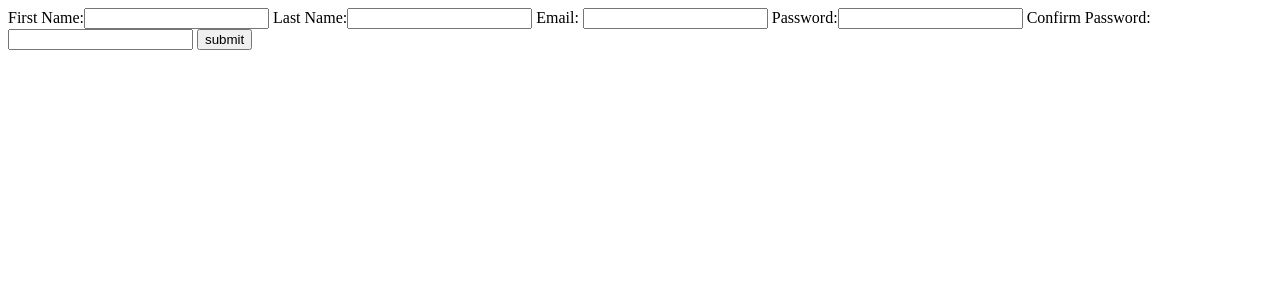
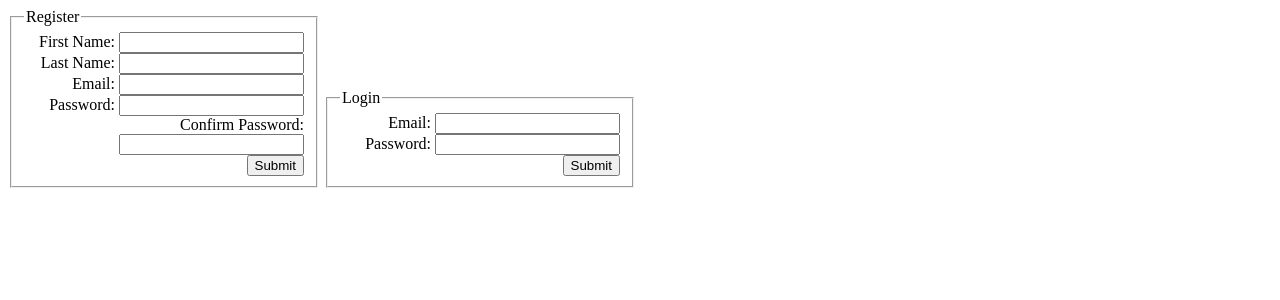
Before and after one commit to bchang1213/mysqlflask_loginandregistration, a Flask app: page / in a window 1280 px wide. Shown: the top 300 px of the page. Run offline with Flask 2, Linux system fonts and the light colour scheme.

Commit message:
created login and register

```diff
--- a/server.py
+++ b/server.py
@@ -18,8 +18,8 @@ mysql=MySQLConnector(app,'fullfriends')
 def index():
 	return render_template("index.html")
 
-@app.route("/result", methods = ["POST"])
-def posting():
+@app.route("/register", methods = ["POST"])
+def register():
 	form = request.form
 	##########################
 	# LIST OF ERRORS TO FLASH#
@@ -29,31 +29,35 @@ def posting():
 	###########################
 	#VALIDATING THE FIRST NAME#
 	###########################
-	if len(request.form['first_name']) == 0:
+	if not len(form['first_name']):
 		errors.append("Please enter your first name.")
-	elif request.form['first_name'].isalpha() != True:
+	elif len(form['first_name']) < 2:
+		errors.append("First name must contain at least two characters.")
+	elif not form['first_name'].isalpha():
 		errors.append("First name must only contain alphabetic letters.")
 
 	##########################
 	#VALIDATING THE LAST NAME#
 	##########################
-	if len(request.form['last_name']) == 0:
+	if not len(form['last_name']):
 		errors.append("Last name cannot be empty!")
-	elif request.form['last_name'].isalpha() != True:
+	elif len(form['last_name']) < 2:
+		errors.append("Last name must contain at least two characters.")
+	elif not form['last_name'].isalpha():
 		errors.append("Last name must only contain alphabetic letters.")
 
 	######################
 	#VALIDATING THE EMAIL#
 	######################
-	if len(request.form['email']) == 0:
-		errors.append("Email cannot be blank!")
-	elif not EMAIL_REGEX.match(request.form['email']):
-		errors.append("Invalid Email Address!")
+	if not len(form['email']):
+		errors.append("Please enter your e-mail address.")
+	elif not EMAIL_REGEX.match(form['email']):
+		errors.append("Please enter a valid e-mail address.")
 
 	#########################
 	#VALIDATING THE PASSWORD#
 	#########################
-	if len(form['password']) == 0:
+	if  not  len(form['password']):
 		errors.append("Please enter a password")
 	else:
 		if len(form['password']) < 8:
@@ -64,7 +68,7 @@ def posting():
 			errors.append("Password must contain at least one number.")
 		if not any([letter in "!@#$%^&*()-_=+~`\"'<>,.?/:;\}{][|" for letter in form['password']]):
 			errors.append("Password must contain at least one special character.")
-		if form['password'] != form['password_2']:
+		if form['password'] != form['passconf']:
 			errors.append('Password and confirmation fields must match.')
 
 	##########################
@@ -74,7 +78,7 @@ def posting():
 		for error in errors:
 			flash(error)
 	else:
-		password = request.form['password']
+		password = form['password']
 		salt = binascii.b2a_hex(os.urandom(15))
 		hashed_pw = md5.new(password + salt).hexdigest()
 
@@ -91,6 +95,13 @@ def posting():
 
 		return redirect('/submit')
 
+
+@app.route('/login', methods = ["POST"])
+def login():
+	pass
+
+
+
 @app.route("/submit")
 def submitted():
 	users = mysql.query_db('SELECT * FROM users')
--- a/templates/index.html
+++ b/templates/index.html
@@ -6,21 +6,67 @@
 		Login and Registration
 	</title>
 </head>
+<style media='screen'>
+	label{
+		display: block;
+		width:280px;
+		text-align: right;
+	}
+	fieldset, form {
+		display: inline-block;
+	}
+	.error{
+		color: red ;
+	}
+</style>
 <body>
 	{% with messages = get_flashed_messages() %}
 	{% if messages %}
-	{% for message in messages %}
-	<h3>{{message}}</h3>
-	{% endfor %}
+	<div>
+		<ul>
+		{% for message in messages %}
+			<li class="error">{{ message }}</li>
+		{% endfor %}
+		</ul>
+	</div>
 	{% endif %}
 	{% endwith %}
-	<form action="/result" method="POST">
-		First Name:<input type="text" name="first_name">
-		Last Name:<input type="text" name="last_name">
-		Email: <input type="text" name="email">
-		Password:<input type="text" name="password">
-		Confirm Password:<input type="text" name="password_2">
-		<input type='submit' value='submit'>
+	<form action="/register" method="POST">
+		<fieldset>
+			<legend>Register</legend>
+			<label>First Name:
+				<input type="text" name="first_name">
+			</label>
+			<label>Last Name:
+				<input type="text" name="last_name">
+			</label>
+			<label>Email:
+				<input type="text" name="email">
+			</label>
+			<label>Password:
+				<input type="text" name="password">
+			</label>
+			<label>Confirm Password:
+				<input type="text" name="passconf">
+			</label>
+			<label>
+				<input type="submit" values="Register">
+			</label>
+		</fieldset>
+	</form>
+	<form action="/login" method="POST">
+		<fieldset>
+			<legend>Login</legend>
+			<label>Email:
+				<input type="text" name="email">
+			</label>
+			<label>Password:
+				<input type="text" name="password">
+			</label>
+			<label>
+				<input type="submit" values="Login">
+			</label>
+		</fieldset>
 	</form>
 </body>
 </html>
```
